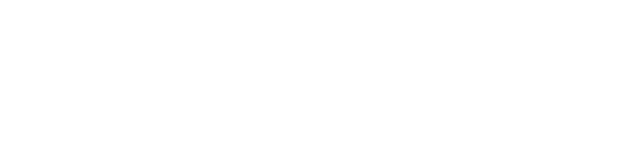
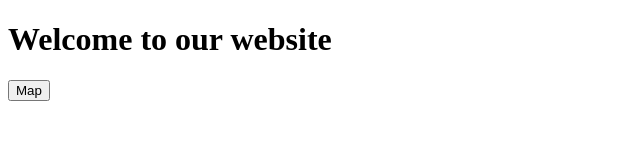
Before and after one commit to smith-lg/ggr472-my-team-project, a plain HTML site: page index.html in a window 1280 px wide. Shown: the whole page, without its empty margins (0-640 px from the left). Drawn offline with Linux system fonts and the light colour scheme.

Commit message:
Add text and button to index.html #1

```diff
--- a/index.html
+++ b/index.html
@@ -4,9 +4,10 @@
     <meta charset="UTF-8">
     <meta http-equiv="X-UA-Compatible" content="IE=edge">
     <meta name="viewport" content="width=device-width, initial-scale=1.0">
-    <title>Document</title>
+    <title>Our website</title>
 </head>
 <body>
-
+    <h1>Welcome to our website</h1>
+    <button>Map</button>
 </body>
 </html>
```
